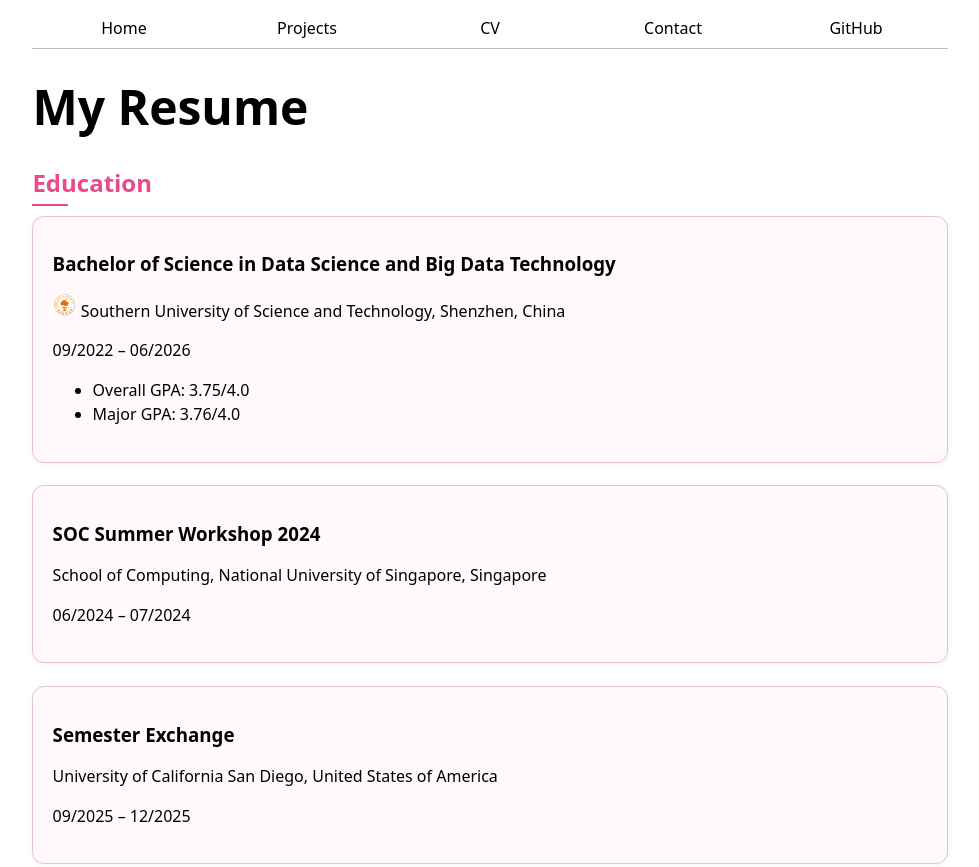
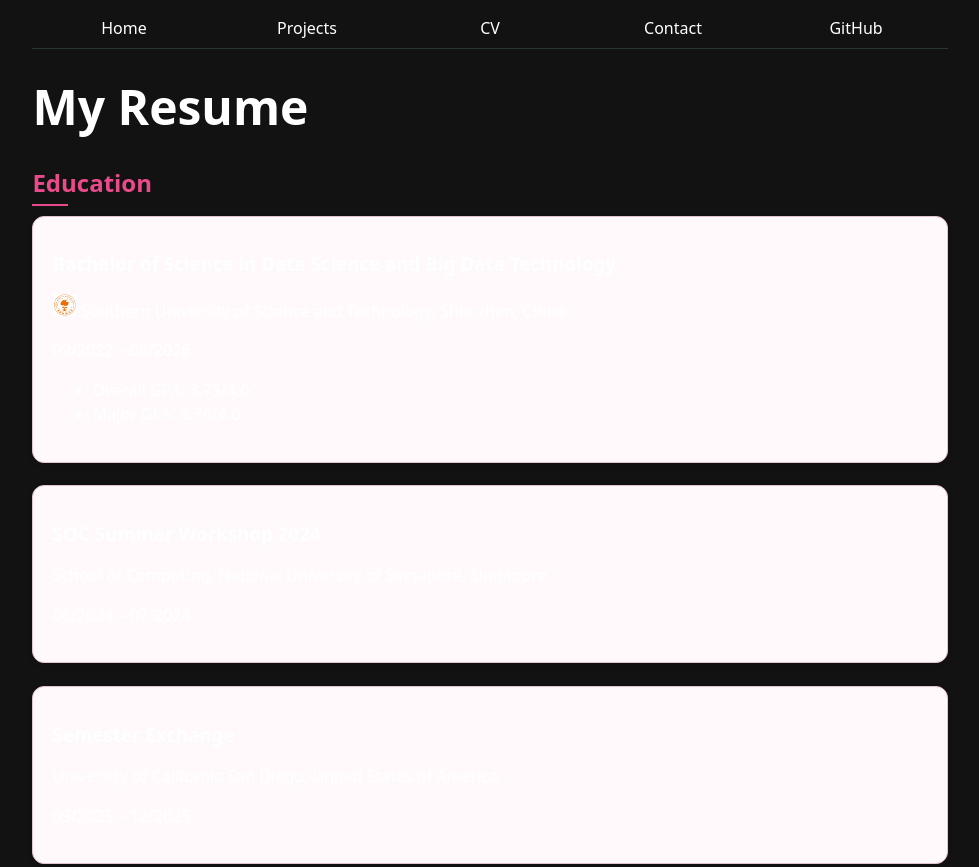
Before and after one commit to Zeng-xinyi/portfolio, a plain HTML site: page resume/index.html in a window 1280 px wide. Shown: the top 867 px of the page, without its empty margins (150-1129 px from the left). Drawn offline with Linux system fonts and the light colour scheme.

Commit message:
dark mode

```diff
--- a/style.css
+++ b/style.css
@@ -1,9 +1,14 @@
+html {
+  color-scheme: dark;
+}
+
 /*Add border of the navigation bar*/
 :root {
   --color-accent: oklch(65% 50% 0);
   accent-color: var(--color-accent);
   --color-border: oklch(84.717% 0.04267 351.188);
   --color-card-bg: oklch(from var(--color-accent) 99% 0.01 h);
+  --border-color: oklch(50% 10% 200 / 40%);
 }
 
 body {
@@ -36,18 +41,12 @@
 
 nav {
   display: flex;
+  margin-bottom: 1rem;
+  border-bottom: 1px solid var(--border-color);
 }
 
 nav a {
   flex: 1;
-}
-
-nav {
-  margin-bottom: 1rem;
-  border-bottom: 1px solid oklch(80% 3% 200);
-}
-
-nav a {
   /*Remove the underline*/
   text-decoration: none;
   /*Remove the gory default link color*/
@@ -59,14 +58,14 @@
 
 /*Add border of the navigation bar*/
 nav a.current {
-  border-bottom: 0.4em solid oklch(80% 3% 200);
+  border-bottom: 0.4em solid var(--border-color);
   padding-bottom: 0.1em;
 }
 
 /*Add hover display*/
 nav a:hover {
   border-bottom: 0.4em solid var(--color-accent);
-  background-color: oklch(from var(--color-accent) 95% 5% h);
+  background-color: color-mix(in oklch, var(--color-accent), canvas 85%);
 }
 
 /*Contact page*/
@@ -113,7 +112,7 @@
 section {
   margin-bottom: 2rem;
   padding-bottom: 1.5rem;
-  border-bottom: 1px solid oklch(80% 3% 200); /* add separate lines */
+  border-bottom: 1px solid var(--border-color); /* add separate lines */
 }
 section:last-of-type {
   border-bottom: none;
```
